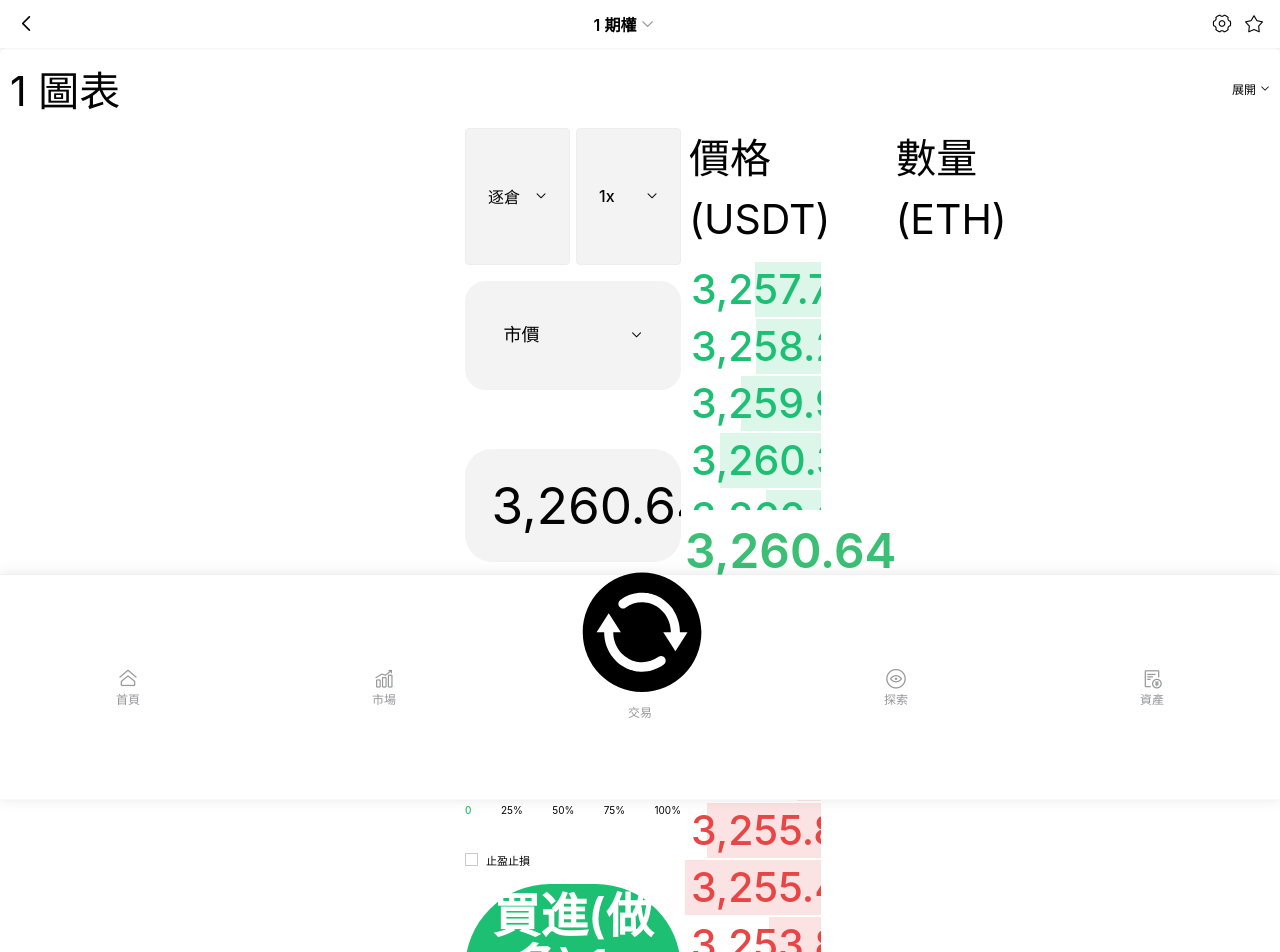
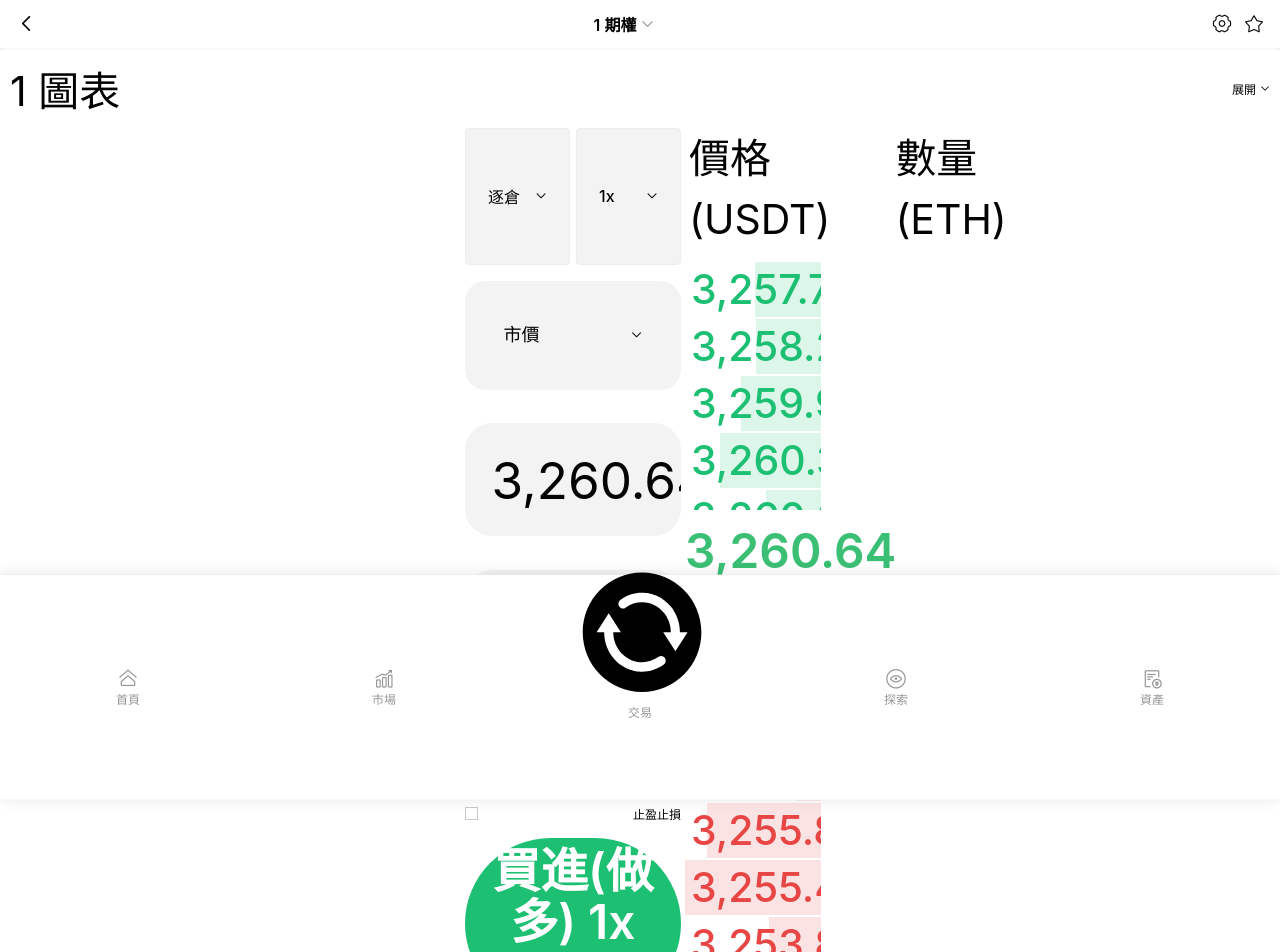
Before and after one commit to myuu69700-ship-it/web3_h5, a Vue app: page /coin/1 in a window 1280 px wide. Shown: the top 952 px of the page. Built offline with nearby package versions, Linux system fonts and the light colour scheme.

Commit message:
样式调优

```diff
--- a/src/components/CoinDetail/TradingPanel.vue
+++ b/src/components/CoinDetail/TradingPanel.vue
@@ -120,7 +120,7 @@
             icon-size="13px"
             checked-color="#040303"
           ></van-checkbox>
-          <div>止盈止損</div>
+          <div class="stop-loss-profit-label">止盈止損</div>
         </div>
 
         <!-- 止盈止损输入框 -->
@@ -683,7 +683,7 @@ onUnmounted(() => {
   width: 100%;
   height: 8.53333vw;
   line-height: 8.53333vw;
-  margin-bottom: 4vw;
+  margin-bottom: 2vw;
   line-height: 1;
 }
 
@@ -728,7 +728,7 @@ onUnmounted(() => {
   border-radius: 2.13333vw;
   // padding: 0 2.13333vw;
   padding-left: 2vw;
-  margin-bottom: 2.93333vw;
+  margin-bottom: 2vw;
   display: flex;
   align-items: center;
   // justify-content: space-between;
@@ -813,7 +813,14 @@ onUnmounted(() => {
   display: flex;
   align-items: center;
   justify-content: space-between;
-
+  .balance-label {
+    color: #040303;
+    font-size: 12px;
+  }
+  .balance-value {
+    color: #040303;
+    font-size: 12px;
+  }
   .exchange-icon {
     color: #040303;
     cursor: pointer;
@@ -969,7 +976,12 @@ onUnmounted(() => {
   font-size: 11px;
   display: flex;
   align-items: center;
+  justify-content: space-between;
   gap: 8px;
+  .stop-loss-profit-label {
+    color: #040303;
+    font-size: 12px;
+  }
 }
 
 .stop-loss-profit-inputs {
```
